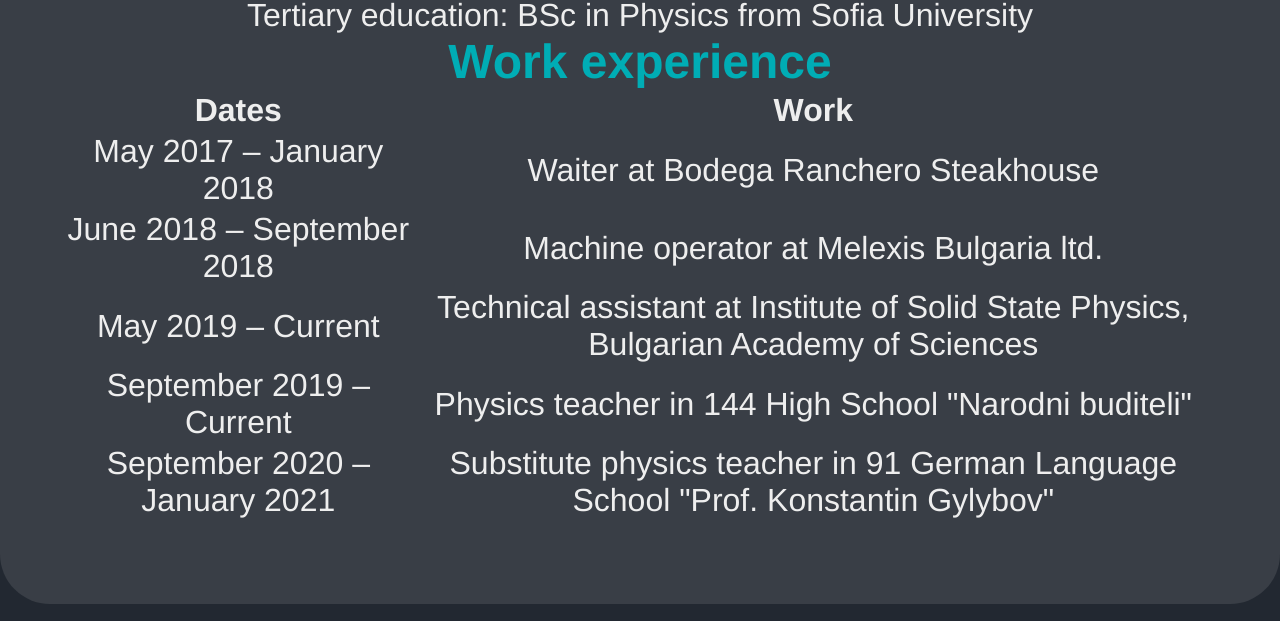
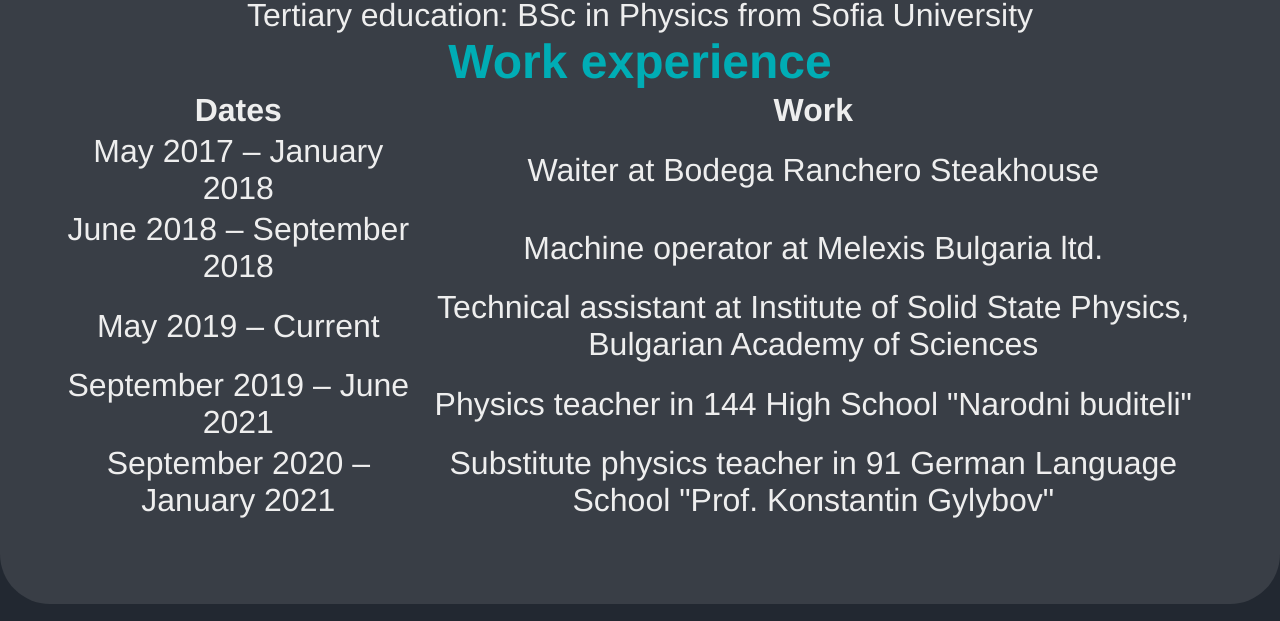
Before and after one commit to OgnyanPetkov/CV, a plain HTML site: page index.html in a window 1280 px wide. Shown: the part 2968-3589 px from the top of the page. Drawn offline with Linux system fonts and the light colour scheme.

Commit message:
Update index.html

```diff
--- a/index.html
+++ b/index.html
@@ -97,7 +97,7 @@
                     <td>Technical assistant at Institute of Solid State Physics, Bulgarian Academy of Sciences</td>
                 </tr>
                 <tr>
-                    <td>September 2019 – Current</td>
+                    <td>September 2019 – June 2021</td>
                     <td>Physics teacher in 144 High School "Narodni buditeli"</td>
                 </tr>
                 <tr>
```
